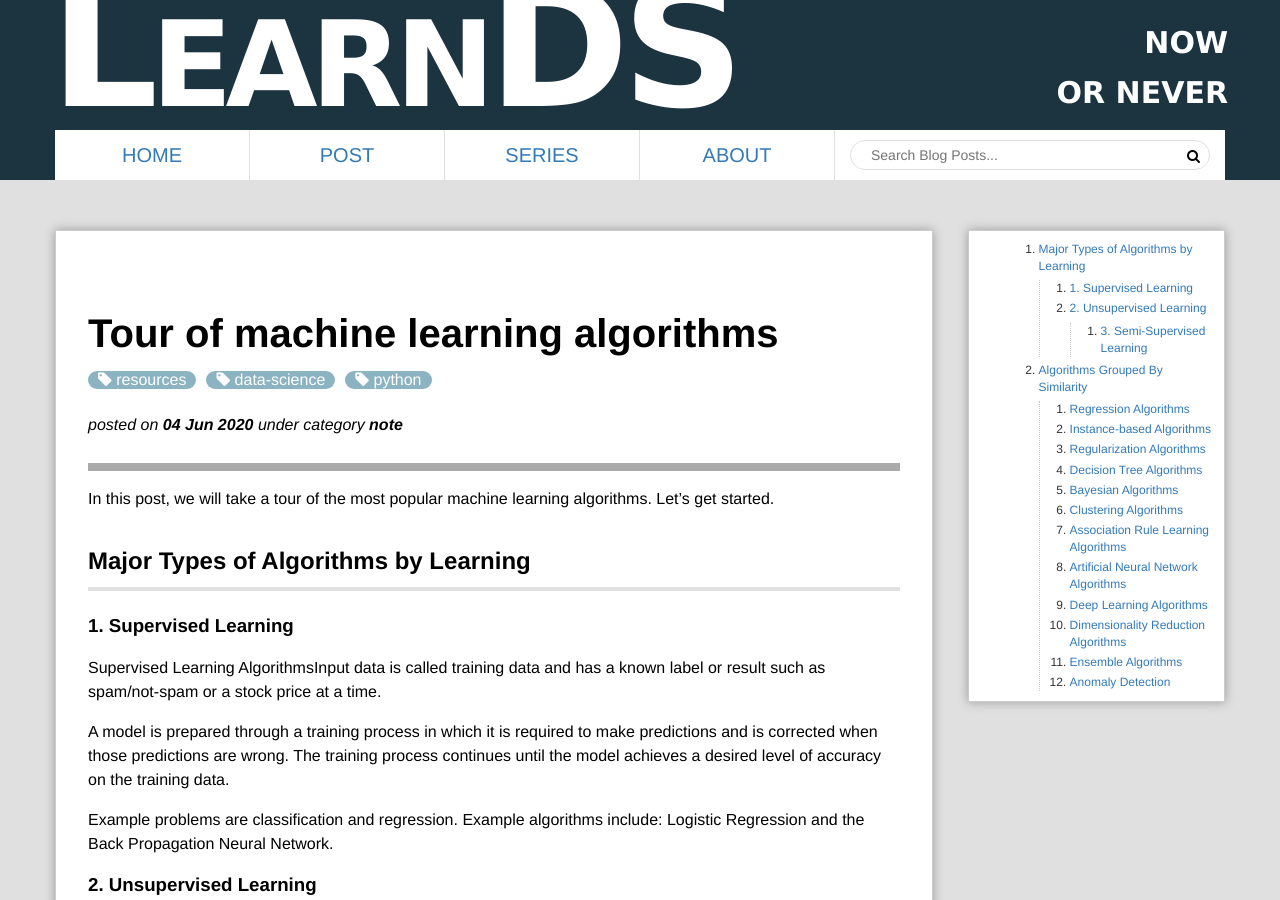
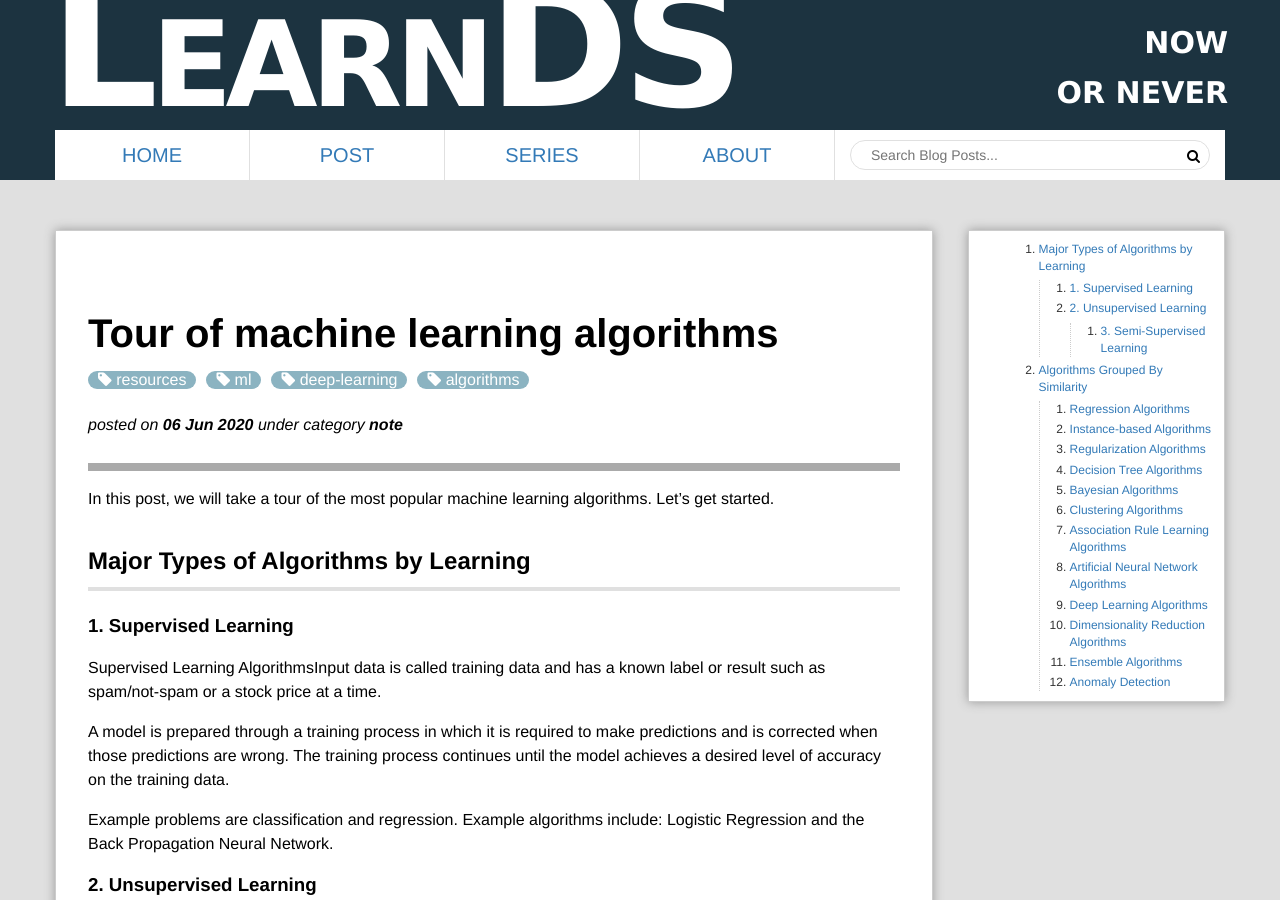
Before and after one commit to LearnDSML/blog, a Jekyll site: the page built from _posts/2020-06-06-A-Tour-of-Machine_Learning-Algorithms.md, in a window 1280 px wide and 900 px high. Built offline with Jekyll 4.4.1, drawn with Linux system fonts in a browser that asks for light colours; comment, search, counter and statistics services are not loaded.

Commit message:
Update and rename 2020-06-04-A-Tour-of-Machine_Learning-Algorithms.md to 2020-06-06-A-Tour-of-Machine_Learning-Algorithms.md

```diff
--- a/_posts/2020-06-04-A-Tour-of-Machine_Learning-Algorithms.md
+++ b/_posts/2020-06-06-A-Tour-of-Machine_Learning-Algorithms.md
@@ -2,7 +2,7 @@
 title: "Tour of Machine Learning Algorithms"
 layout: post
 category: note
-tags: [resources,data-science,python]
+tags: [resources,ml,deep-learning,algorithms]
 excerpt: "Tour of Machine Learning Algorithms"
 ---
 
```
